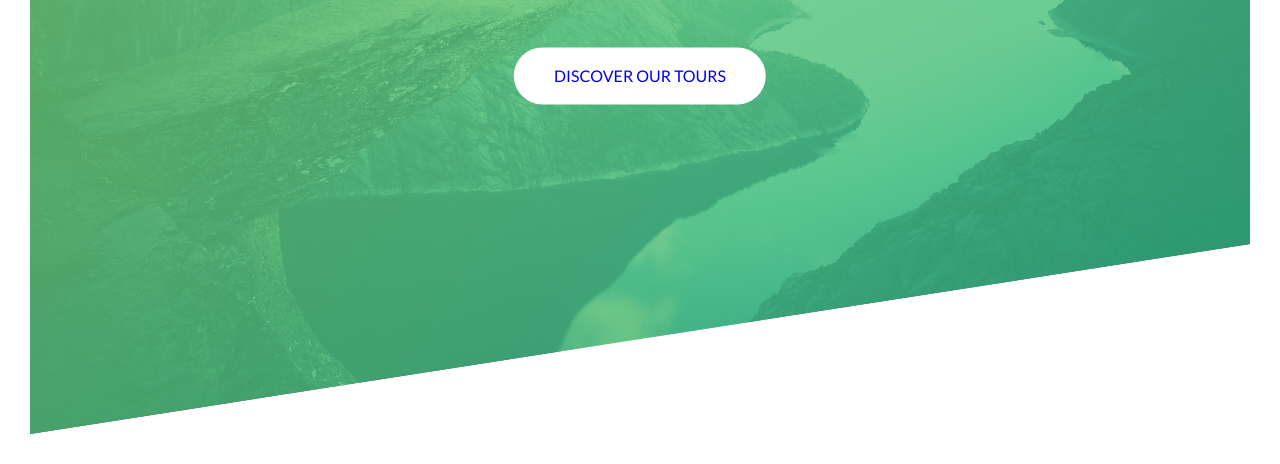
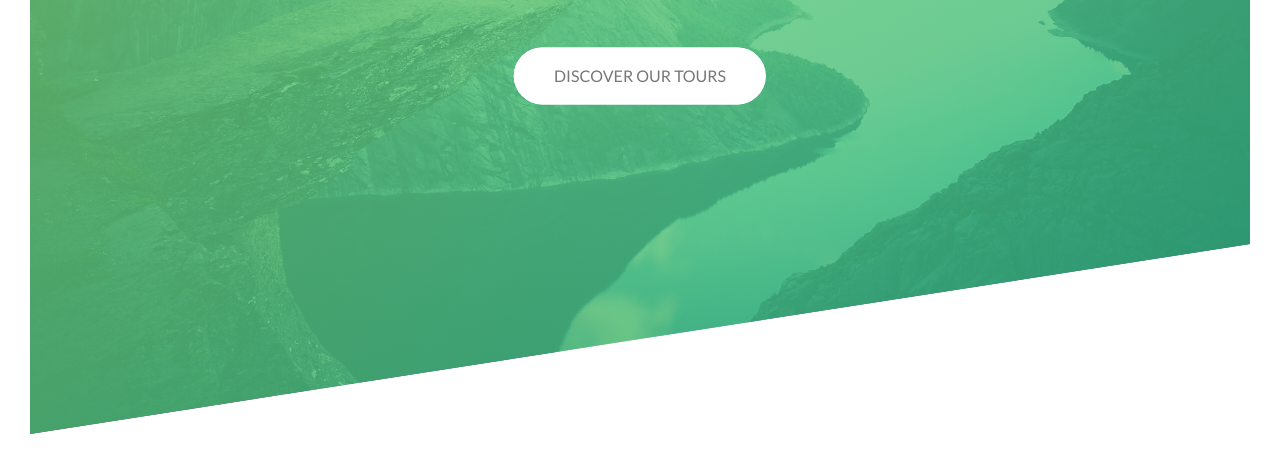
Before and after one commit to thomruns/NatoursTKD, a website: page index.html in a window 1280 px wide. Shown: the part 356-820 px from the top of the page. Drawn offline with Linux system fonts and the light colour scheme.

Commit message:
Sass functionality configured

```diff
--- a/css/style.css
+++ b/css/style.css
@@ -159,7 +159,7 @@ body {
     box-shadow: 0 .5rem 1rem rgba(0,0,0,.2);
 }
 
-.btn-white {
+.btn--white {
     background-color: #fff;
     color: #777;
 }
```
Also changed, not shown: package.json (added, +26 -0 lines), 1 other file.
